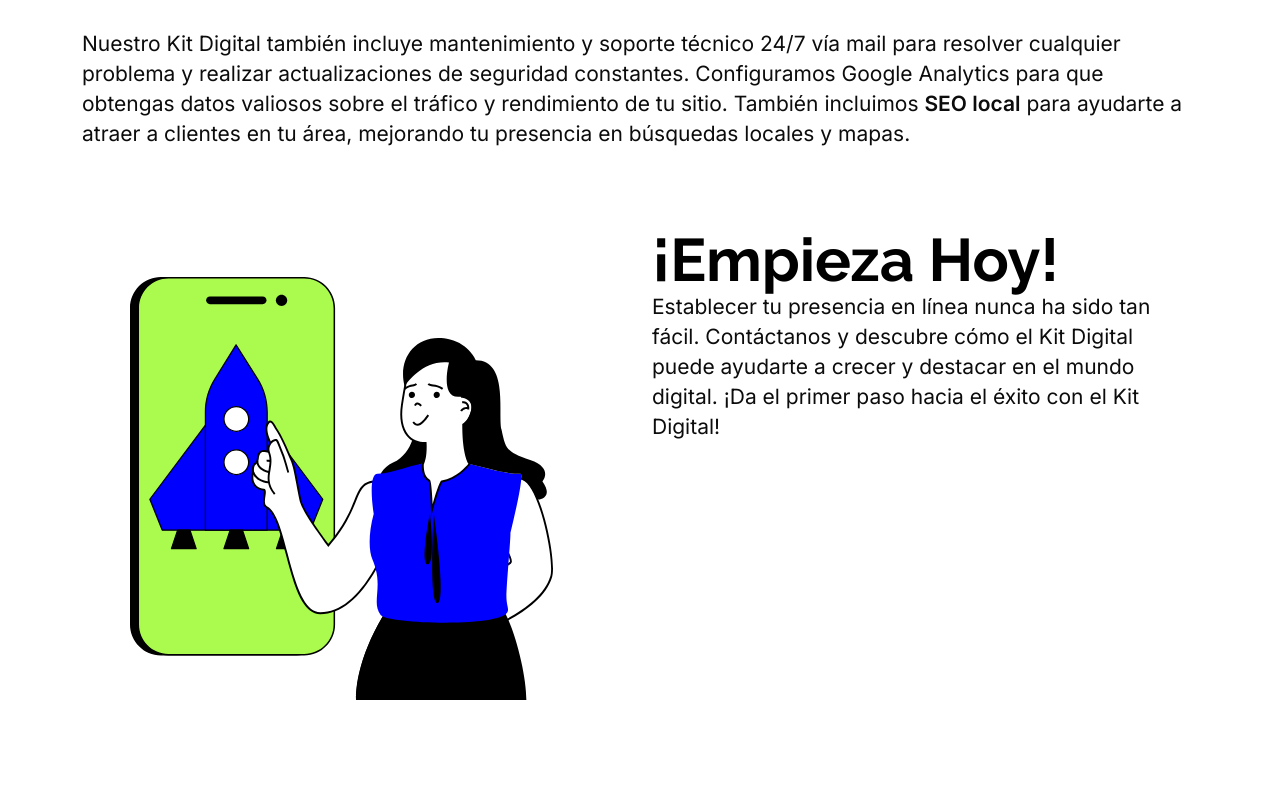
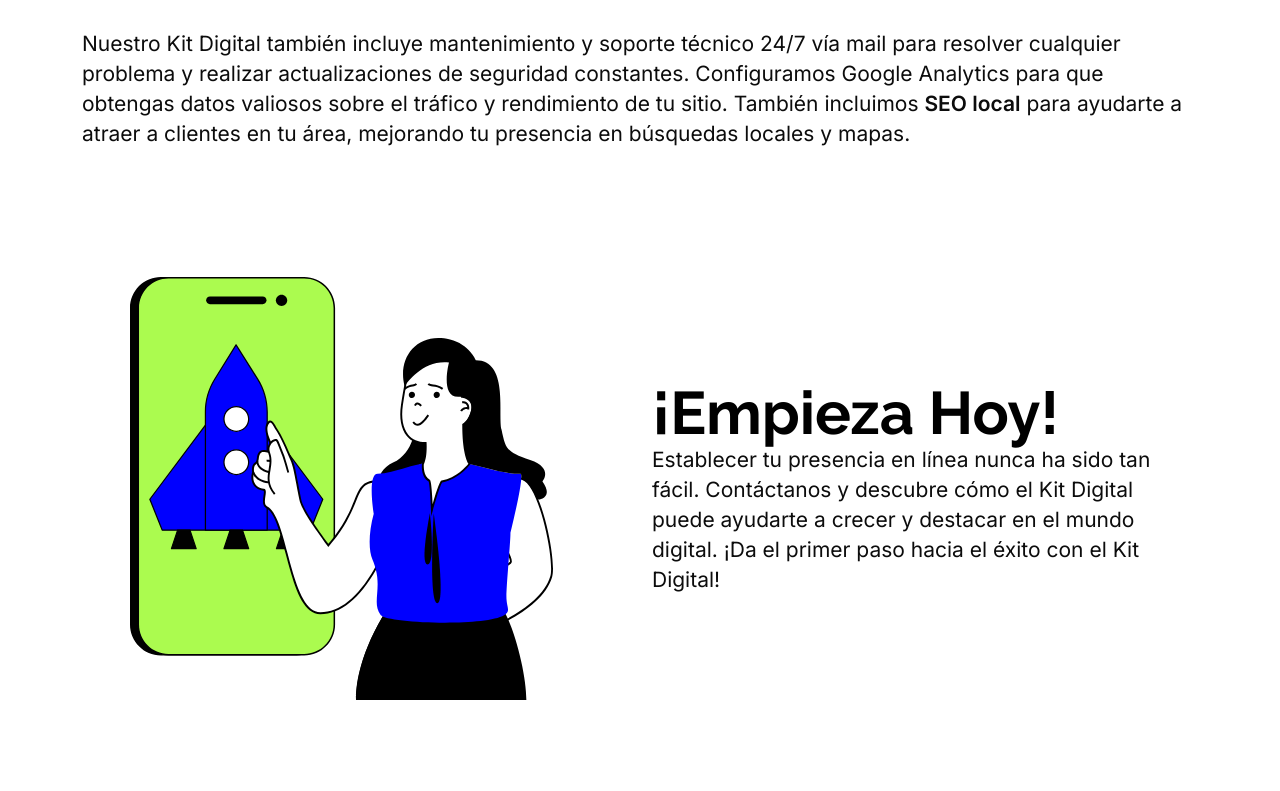
Before and after one commit to agenciarubikcom/agenciarubik, a PHP site: page /es/kit-digital.php in a window 1280 px wide. Shown: the part 1463-2254 px from the top of the page. Run offline with PHP 8.4, Linux system fonts and the light colour scheme.

Commit message:
Ajuste centrar

```diff
--- a/en/digital-kit.php
+++ b/en/digital-kit.php
@@ -59,7 +59,7 @@ Our Digital Kit also includes maintenance and 24/7 technical support via email t
 <div class="section">
     <div class="container">
         <div class="agenciarubik-section-title agenciarubik-two-column-title">
-            <div class="row">
+            <div class="row align-items-center">
                 <div class="col-lg-6">
                     <div class="agenciarubik-v3-thumb p-5">
                         <img src="https://agenciarubik.com/assets/images/kit-digital.svg" title="Digital Kit" alt="Digital Kit">
--- a/es/desarrollo-web.php
+++ b/es/desarrollo-web.php
@@ -95,7 +95,7 @@ include 'nav.php';
 </div>
 
 <div class="container mb-5">
-    <div class="row align-items-center">
+    <div class="row">
         <div class="col-lg-5">
             <div class="agenciarubik-v3-thumb">
                 <img src="https://agenciarubik.com/assets/images/desarrollo-web.svg" title="Desarrollo Web" alt="Desarrollo Web">
--- a/es/kit-digital.php
+++ b/es/kit-digital.php
@@ -59,7 +59,7 @@ include 'nav.php';
 <div class="section">
     <div class="container">
         <div class="agenciarubik-section-title agenciarubik-two-column-title">
-            <div class="row">
+            <div class="row align-items-center">
                 <div class="col-lg-6">
                     <div class="agenciarubik-v3-thumb p-5">
                         <img src="https://agenciarubik.com/assets/images/kit-digital.svg" title="Kit Digital" alt="Kit Digital">
```
